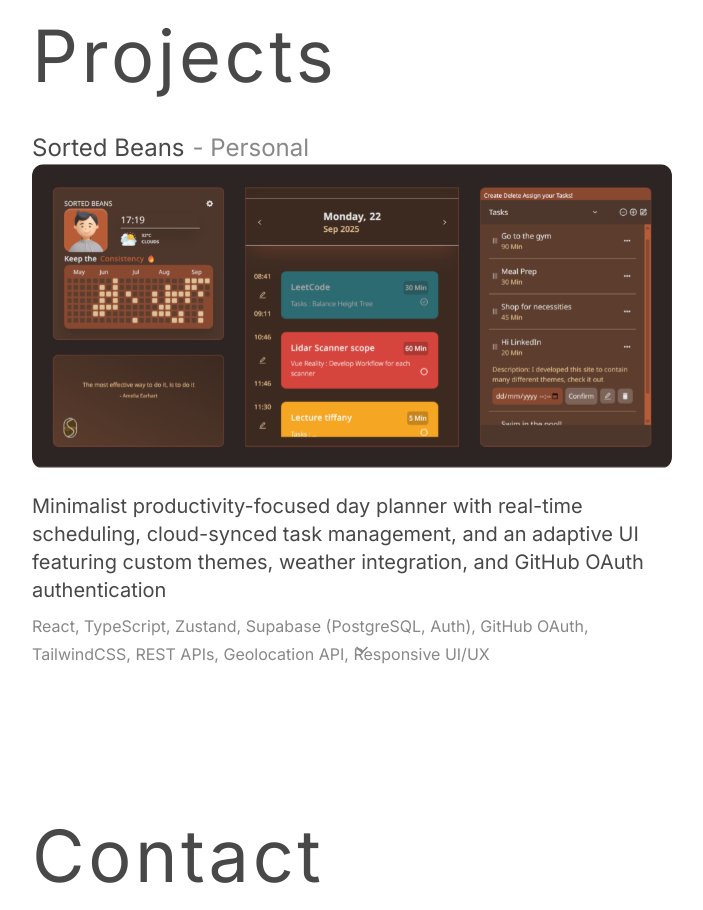
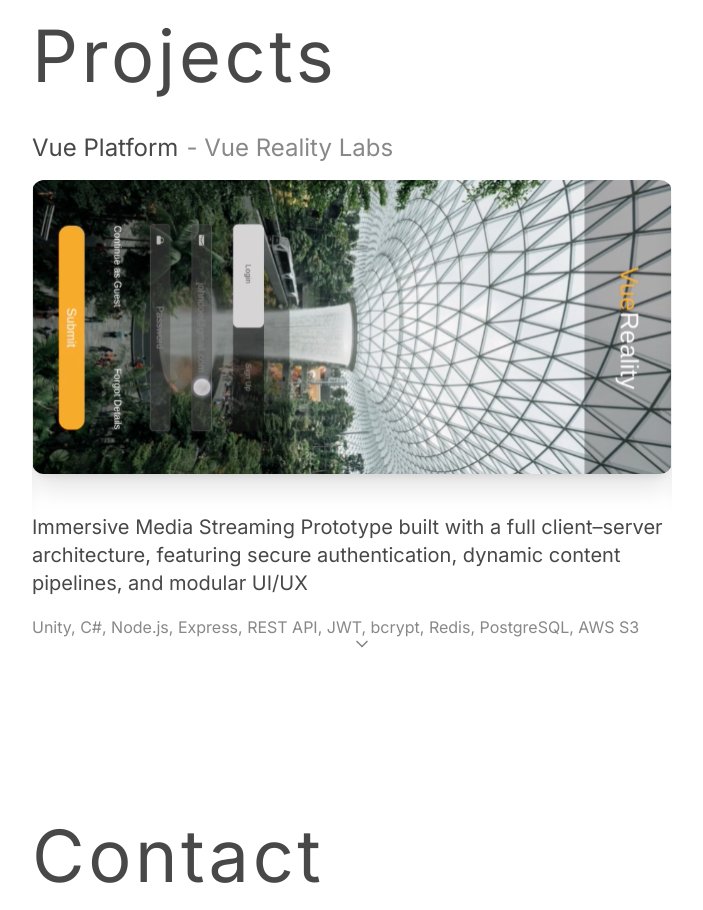
Before and after one commit to pete-lim/portfolio-pete, a React (Vite) app: page / in a window 1280 px wide. Shown: the part 2500-3410 px from the top of the page, without its empty margins (288-991 px from the left). Built offline with nearby package versions, Linux system fonts and the light colour scheme.

Commit message:
feat animation framer motions
imported framer motion, begin implementation of animations

```diff
--- a/package.json
+++ b/package.json
@@ -12,7 +12,9 @@
   "dependencies": {
     "@fontsource/inter": "^5.2.8",
     "@tailwindcss/vite": "^4.1.18",
+    "embla-carousel-autoplay": "^8.6.0",
     "embla-carousel-react": "^8.6.0",
+    "motion": "^12.34.0",
     "react": "^19.2.0",
     "react-dom": "^19.2.0",
     "react-icons": "^5.5.0",
--- a/src/App.css
+++ b/src/App.css
@@ -13,7 +13,9 @@
   --color-bg: #1e1e1e;
   --color-bg-accent: #2a2a2a;
 }
-
+html {
+  user-select: none;
+}
 header {
   @apply text-7xl tracking-wider text-primary;
 }
@@ -72,6 +74,7 @@
   width: 100%;
   border-radius: 12px;
   margin-bottom: 3.5%;
+  @apply shadow-xl;
 }
 .project-text {
   @apply text-xl!;
--- a/src/App.tsx
+++ b/src/App.tsx
@@ -6,6 +6,7 @@
 import WorkSection from './components/Work';
 import ProjectSection from './components/Projects';
 import ContactSection from './components/Contact';
+
 function App() {
   const [theme, setTheme] = useState('light-mode');
   useEffect(() => {
--- a/src/components/Projects.tsx
+++ b/src/components/Projects.tsx
@@ -1,34 +1,54 @@
 import useEmblaCarousel from 'embla-carousel-react';
+import Autoplay from 'embla-carousel-autoplay';
 import sortedBeans from '../assets/images/sorted-beans-thumbnail.svg';
 import bullDog from '../assets/images/bulldog-thumbnail.svg';
 import vuePlatform from '../assets/images/vue-platform-thumbnail.svg';
 import { FiChevronDown } from 'react-icons/fi';
-
+import { FaGithubSquare } from 'react-icons/fa';
+import { motion } from 'motion/react';
 export default function ProjectSection() {
-  const [emblaRef] = useEmblaCarousel({ loop: true });
-
+  const [emblaRef] = useEmblaCarousel({ loop: true }, [Autoplay()]);
   return (
     <div className="section">
       <header>Projects</header>
       <div className="embla mt-10 grow" ref={emblaRef}>
-        <div className="embla__container">
-          <div className="embla__slide text-primary flex flex-col">
-            <span className="flex items-end gap-2">
-              <h3>Sorted Beans</h3> <h2> - Personal</h2>
+        <div className="embla__container cursor-grab">
+          <div className="embla__slide text-primary flex flex-col gap-4">
+            <span className="flex items-center justify-between">
+              <div className="flex items-end gap-2">
+                <h3>Sorted Beans</h3> <h2> - Personal</h2>
+              </div>
+              <a
+                href="https://github.com/pete-lim/SortedBeans"
+                aria-label="https://github.com/pete-lim/SortedBeans"
+                target="_blank"
+                className="text-3xl"
+              >
+                <motion.button
+                  initial={{ scale: 0.8 }}
+                  whileHover={{ scale: 1.1 }}
+                  whileTap={{ scale: 0.95 }}
+                  onHoverStart={() => console.log('hover started!')}
+                >
+                  <FaGithubSquare />{' '}
+                </motion.button>
+              </a>
             </span>
-            <img src={sortedBeans} alt="" className="project-thumbnail" />
+            <a href="https://sorted-beans.netlify.app/" target="_blank">
+              <img src={sortedBeans} alt="" className="project-thumbnail" />
+            </a>
             <h3 className="project-text">
               Minimalist productivity-focused day planner with real-time
               scheduling, cloud-synced task management, and an adaptive UI
               featuring custom themes, weather integration, and GitHub OAuth
               authentication
             </h3>
-            <h2 className="text-base/7! mt-2">
+            <h2 className="text-base/7!">
               React, TypeScript, Zustand, Supabase (PostgreSQL, Auth), GitHub
               OAuth, TailwindCSS, REST APIs, Geolocation API, Responsive UI/UX
             </h2>
           </div>
-          <div className="embla__slide text-primary flex flex-col">
+          <div className="embla__slide text-primary flex flex-col gap-4">
             <span className="flex items-end gap-2">
               <h3>Vue Platform</h3>
               <h2> - Vue Reality Labs</h2>
@@ -39,12 +59,12 @@
               client–server architecture, featuring secure authentication,
               dynamic content pipelines, and modular UI/UX
             </h3>
-            <h2 className="text-base/7! mt-2">
+            <h2 className="text-base/7! ">
               Unity, C#, Node.js, Express, REST API, JWT, bcrypt, Redis,
               PostgreSQL, AWS S3
             </h2>
           </div>
-          <div className="embla__slide text-primary flex flex-col">
+          <div className="embla__slide text-primary flex flex-col gap-4">
             <span className="flex items-end gap-2">
               <h3>BullDog Cafe</h3>
               <h2> - Vue Reality Labs</h2>
@@ -56,7 +76,7 @@
               pipelines, and performance-tuned immersive environments for
               healthcare deployment
             </h3>
-            <h2 className="text-base/7! mt-2">
+            <h2 className="text-base/7!">
               Unity, C#, OpenXR, Hand Tracking APIs, UI/UX for XR, Blender,
               Photogrammetry, VR Performance Profiling, Interaction Systems
             </h2>
@@ -64,7 +84,13 @@
         </div>
       </div>
       <button className="bottom-chevron">
-        <FiChevronDown className="text-xl text-accent" />
+        <motion.button
+          whileHover={{ scale: 1.4 }}
+          whileTap={{ scale: 1 }}
+          onHoverStart={() => console.log('hover started!')}
+        >
+          <FiChevronDown className="text-xl text-accent" />
+        </motion.button>
       </button>
     </div>
   );
--- a/src/components/TechStack.tsx
+++ b/src/components/TechStack.tsx
@@ -1,7 +1,9 @@
 import { FiChevronDown } from 'react-icons/fi';
+import { motion } from 'motion/react';
 export default function TechStack() {
   return (
     <div className="section">
+      <motion.ul initial={{ scale: 0.5 }} whileInView={{ scale: 1 }}>
         <header className="mb-8">Tech Stack</header>
         <div className="flex flex-col w-full gap-5">
           <div className="w-full">
@@ -45,6 +47,7 @@
         <button className="bottom-chevron">
           <FiChevronDown className="text-xl text-accent" />
         </button>
+      </motion.ul>
     </div>
   );
 }
```
Also changed, not shown: 1 other file (tests, documents, lock files or other folders). Lines whose indentation alone changed are shown as unchanged.
